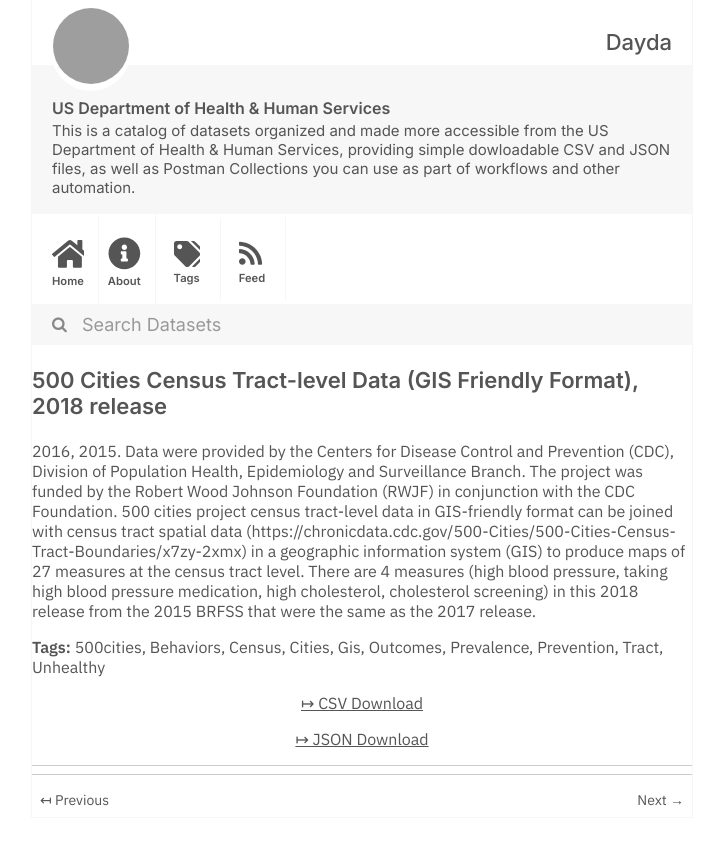
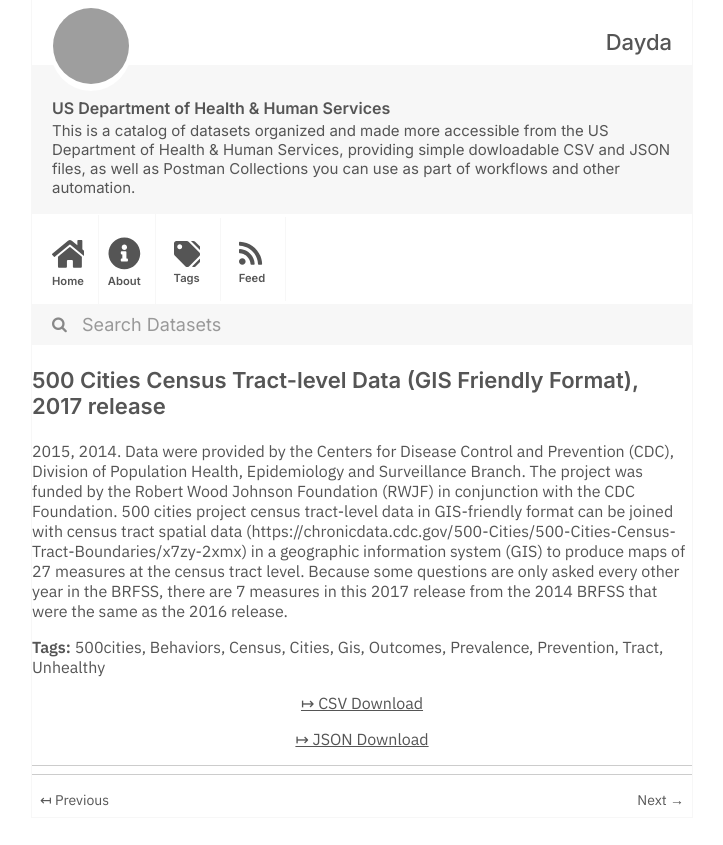
Before and after one commit to dayda-entities/us-department-of-health-and-human-services, a Jekyll site: the page built from _posts/2020-11-10-500-cities-census-tract-level-.md, in a window 1280 px wide, cut to the strip 0-845 px from the top of the page. Shown: the whole strip, without its empty margins (278-1001 px from the left). Built offline with Jekyll 4.4.1, drawn with Linux system fonts in a browser that asks for light colours; grey boxes are pictures that could not be loaded.

Commit message:
Publish Data

```diff
--- a/_posts/2020-11-10-500-cities-census-tract-level-.md
+++ b/_posts/2020-11-10-500-cities-census-tract-level-.md
@@ -1,7 +1,7 @@
 ---
-title: '500 Cities Census Tract-level Data (GIS Friendly Format), 2018 release'
-created: '2020-11-10T16:18:51.939249'
-modified: '2021-04-25T14:49:36.343641'
+title: '500 Cities Census Tract-level Data (GIS Friendly Format), 2017 release'
+created: '2020-11-10T16:18:48.783077'
+modified: '2021-04-21T22:21:44.624146'
 state: active
 type: dataset
 tags:
@@ -16,9 +16,9 @@ tags:
   - Tract
   - Unhealthy
 groups: []
-csv_url: 'https://data.cdc.gov/api/views/k25u-mg9b/rows.csv?accessType=DOWNLOAD'
-json_url: 'https://data.cdc.gov/api/views/k25u-mg9b/rows.json?accessType=DOWNLOAD'
+csv_url: 'https://data.cdc.gov/api/views/kucs-wizg/rows.csv?accessType=DOWNLOAD'
+json_url: 'https://data.cdc.gov/api/views/kucs-wizg/rows.json?accessType=DOWNLOAD'
 layout: post
 
 ---
-2016, 2015. Data were provided by the Centers for Disease Control and Prevention (CDC), Division of Population Health, Epidemiology and Surveillance Branch. The project was funded by the Robert Wood Johnson Foundation (RWJF) in conjunction with the CDC Foundation. 500 cities project census tract-level data in GIS-friendly format can be joined with census tract spatial data (https://chronicdata.cdc.gov/500-Cities/500-Cities-Census-Tract-Boundaries/x7zy-2xmx) in a geographic information system (GIS) to produce maps of 27 measures at the census tract level. There are 4 measures (high blood pressure, taking high blood pressure medication, high cholesterol, cholesterol screening) in this 2018 release from the 2015 BRFSS that were the same as the 2017 release.
+2015, 2014. Data were provided by the Centers for Disease Control and Prevention (CDC), Division of Population Health, Epidemiology and Surveillance Branch. The project was funded by the Robert Wood Johnson Foundation (RWJF) in conjunction with the CDC Foundation. 500 cities project census tract-level data in GIS-friendly format can be joined with census tract spatial data (https://chronicdata.cdc.gov/500-Cities/500-Cities-Census-Tract-Boundaries/x7zy-2xmx) in a geographic information system (GIS) to produce maps of 27 measures at the census tract level. Because some questions are only asked every other year in the BRFSS, there are 7 measures in this 2017 release from the 2014 BRFSS that were the same as the 2016 release.
```
